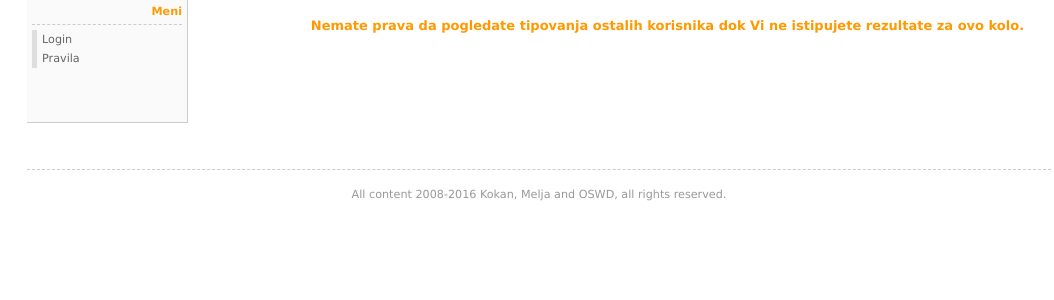
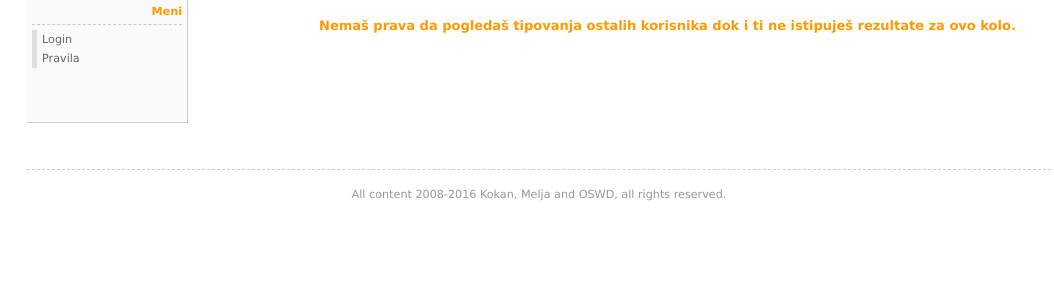
Before and after one commit to stalker314314/nasa_mala_kladionica, a Django app: template nmkapp/templates/roundstandings.html in a window 1280 px wide. Shown: the part 156-456 px from the top of the page, without its empty margins (101-1155 px from the left). Run offline with Django 3.2, Linux system fonts and the light colour scheme; the template is opened without the code that fills it, so the values that code supplies are empty; parts of the project's set-up code (start-up, migrations or seed data) failed here and were passed over.

Commit message:
usability

```diff
--- a/nmkapp/templates/roundstandings.html
+++ b/nmkapp/templates/roundstandings.html
@@ -176,7 +176,7 @@ Odaberi ekipu:
 {% else %}
 <div class="entry errors">
 	<ul>
-		<li>Nemate prava da pogledate tipovanja ostalih korisnika dok Vi ne istipujete rezultate za ovo kolo.</li>
+		<li>Nemaš prava da pogledaš tipovanja ostalih korisnika dok i ti ne istipuješ rezultate za ovo kolo.</li>
 	</ul>
 </div>
 
```
